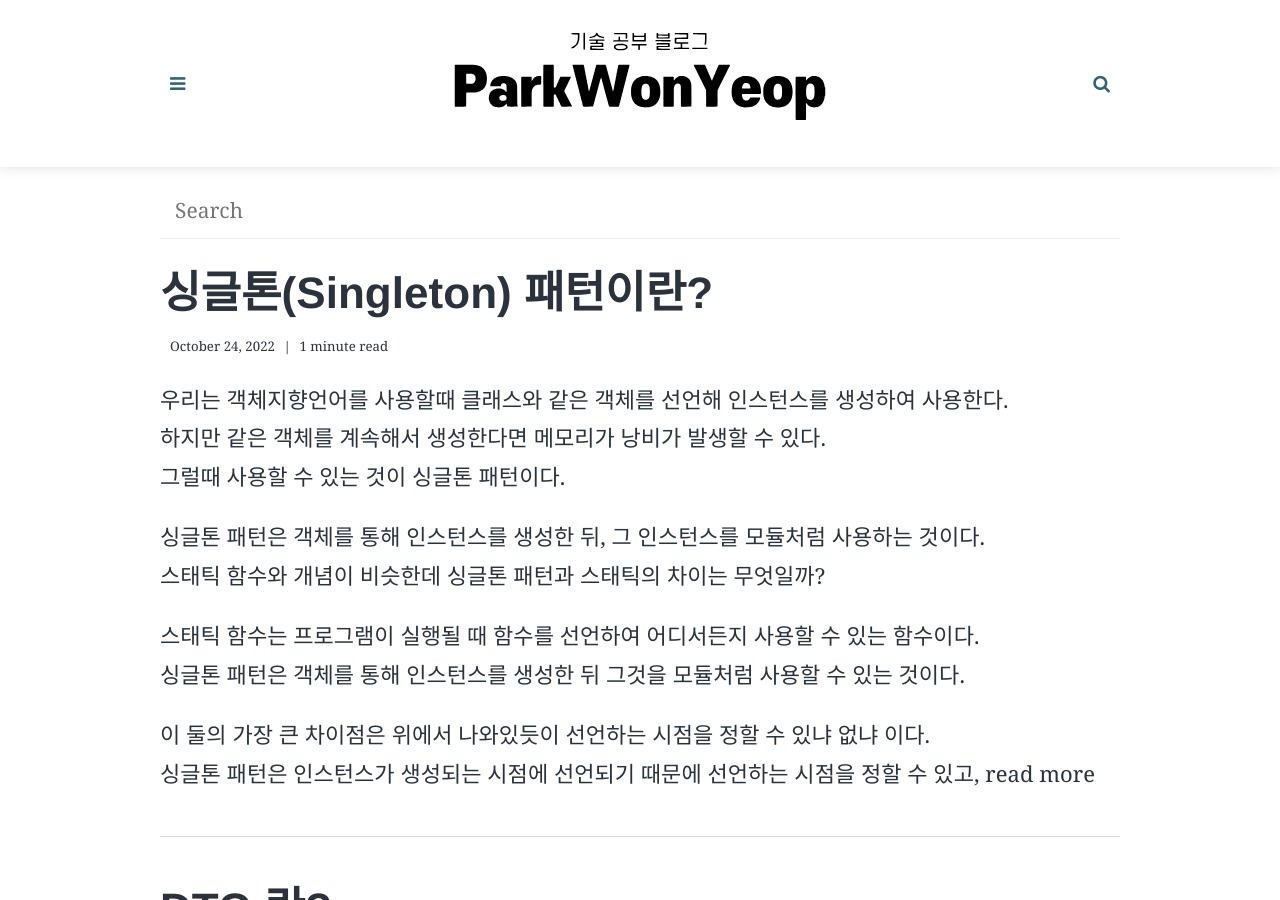
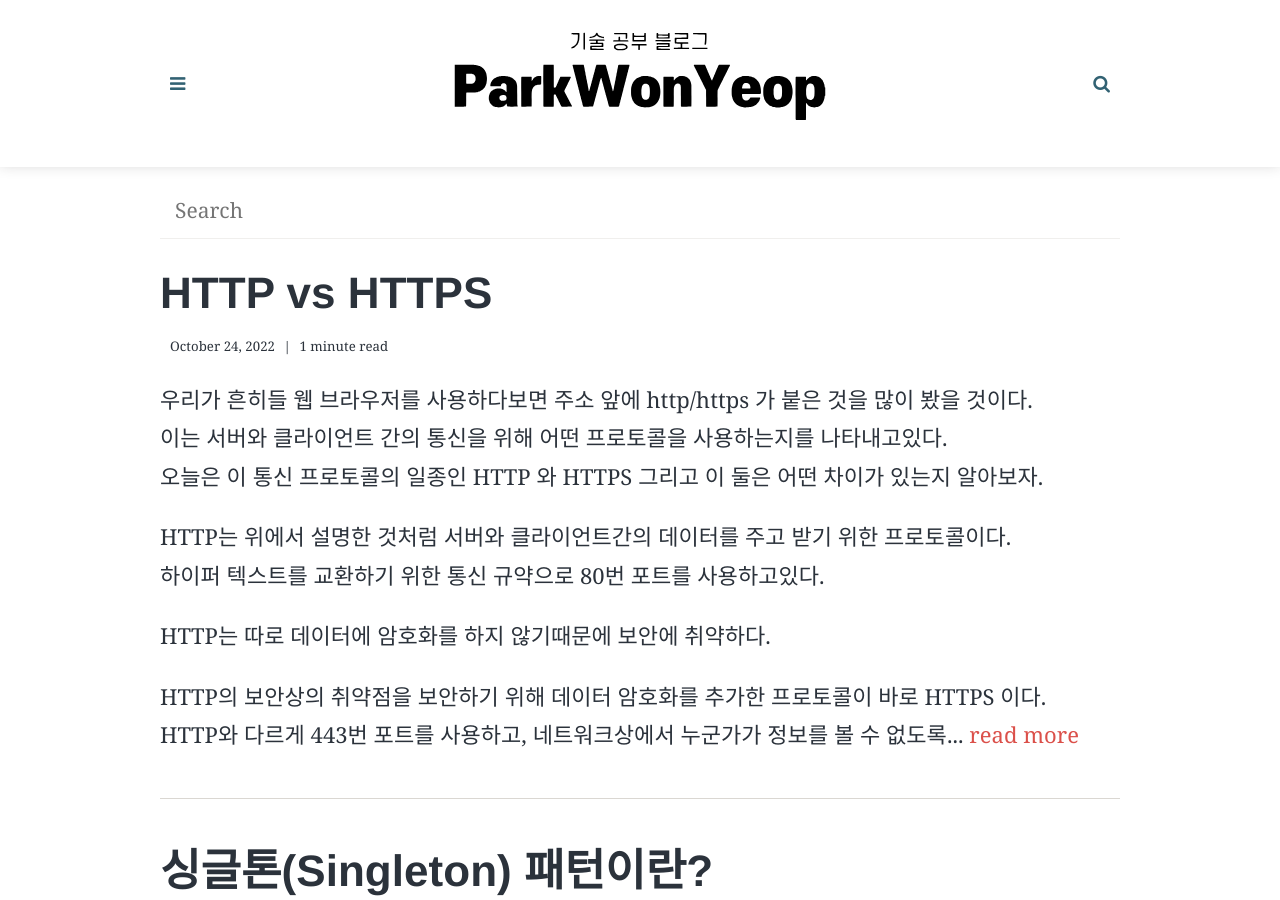
Before and after one commit to ParkWonYeop/parkwonyeop.github.io_back, a Jekyll site: the page built from _pages/archive.html, in a window 1280 px wide and 900 px high. Built offline with Jekyll 4.4.1, drawn with Linux system fonts in a browser that asks for light colours; some web fonts are replaced; some of the changed text lies outside the part shown.

Commit message:
add post

```diff
--- a/_posts/2022-10-11-solid.md
+++ b/_posts/2022-10-11-solid.md
@@ -25,7 +25,7 @@ published: true
 
 코드에 변경이 일어났을때 영향을 받는 범위를 뜻한다.
 
-변경사항이 발생했을대 애플리케이션에 주는 영향이 적을 수록 단일 책임 원칙을 잘 따른 것이다.
+변경사항이 발생했을때 애플리케이션에 주는 영향이 적을 수록 단일 책임 원칙을 잘 따른 것이다.
 
 ## OCP : 개방-폐쇄 원칙
 
--- /dev/null
+++ b/_posts/2022-10-26-http.md
@@ -0,0 +1,73 @@
+---
+layout: post
+read_time: true
+show_date: true
+title: HTTP vs HTTPS
+date: "2022-10-24 18:23:20"
+description: HTTP와 HTTPS과 이 둘의 차이점에 대해서 알아보자
+tags:
+  - HTTP
+  - HTTPS
+author: ParkWonyeop
+published: true
+---
+
+## 서론
+
+우리가 흔히들 웹 브라우저를 사용하다보면 주소 앞에 http/https 가 붙은 것을 많이 봤을 것이다.
+이는 서버와 클라이언트 간의 통신을 위해 어떤 프로토콜을 사용하는지를 나타내고있다.
+오늘은 이 통신 프로토콜의 일종인 HTTP 와 HTTPS 그리고 이 둘은 어떤 차이가 있는지 알아보자.
+
+## HTTP?
+
+### Hyper Text Transfer Protocol
+
+HTTP는 위에서 설명한 것처럼 서버와 클라이언트간의 데이터를 주고 받기 위한 프로토콜이다.
+하이퍼 텍스트를 교환하기 위한 통신 규약으로 80번 포트를 사용하고있다.
+
+## 단점?
+
+HTTP는 따로 데이터에 암호화를 하지 않기때문에 보안에 취약하다.
+
+## HTTPS?
+
+### Hyper Text Transfer Protocol Secure
+
+HTTP의 보안상의 취약점을 보안하기 위해 데이터 암호화를 추가한 프로토콜이 바로 HTTPS 이다.
+HTTP와 다르게 443번 포트를 사용하고, 네트워크상에서 누군가가 정보를 볼 수 없도록 암호화를 지원하고 있다.
+
+## 암호화 방법
+
+그렇다면 어떻게 암호화를 하는 것일까?
+이에 대해 알아보기전 우리는 대칭키 암호화, 비대칭키 암호화에 대해서 먼저 알아야한다.
+
+## 대칭키 암호화
+
+대칭키 암호화란 클라이언트와 서버가 동일한 Key를 가지고 암호화/복호화를 진행한다.
+같은 Key를 사용하기 때문에 하나의 Key만 있어도 암호화 및 복호화가 가능하기때문에 키가 노출되면 보안상으로 매우 취약해진다.
+하지만 비대칭키 암호화에 비해 연산속도가 빠르다는 장점이 있다.
+
+## 비대칭키 암호화
+
+비대칭키 암호화란 1개의 쌍으로된 공개키와 개인키를 사용하여 암호화/복호화를 진행한다.
+암호화 및 복호화를 하려면 두개의 키가 필요하기에 대칭키 암호화보다 비교적 안전하지만 연산 속도가 느리다.
+
+두개의 키중 하나의 키로 암호화를 진행하며 나머지 하나의 키로만 복호화를 할 수 있다.
+개인키로 암호화 할 경우 공개키로만 복호화를 할 수 있기때문에 인증된 정보임을 알려 신뢰성을 보장할 수 있다.
+공개키로 암호화 할 경우 개인키로만 복호화를 할 수 있기때문에 개인키 소유주만 암호를 볼 수 있다.
+
+## HTTPS의 암호화 방법
+
+HTTPS는 위의 두가지 방법을 모두 사용하여 빠른 연산 속도와 안정성을 가지고있다.
+클라이언트가 서버에 연결을 시도하면 서버는 개인키를 서버에 남기고, 공개키를 브라우저로 전송한다.
+브라우저는 세션키를 발급하고 이 세션키를 공개키로 암호화하여 서버로 전송한다.
+서버는 브라우저로부터 받은 암호화된 세션키를 개인키를 통해 복호화하여 저장한다.
+브라우저와 서버는 동일한 세션키를 가지고 있기때문에 데이터를 전달할때 세션키를 통해 암호화/복호화를 진행한다.
+
+정리해보자면 공개키와 개인키로 세션키를 암호화/복호화 하여 비대칭 암호화를 통해 서로 나눠가진뒤,
+그 후는 세션키를 통해 대칭 암호화를 이용하여 데이터를 통신한다.
+
+## 마치며
+HTTP와 HTTPS는 어떤 차이인지 알아보았다.
+또한 HTTPS는 어떤 방식으로 작동하는지도 간단하게 알아보았다.
+이러한 방식을 알고있다면 앞으로 암호화를 통해 통신하는것을 이해하는데 도움이 될 것이다.
```
